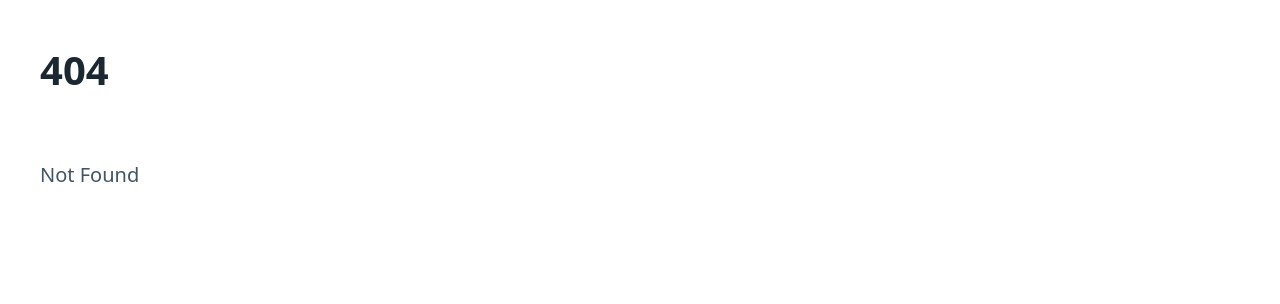
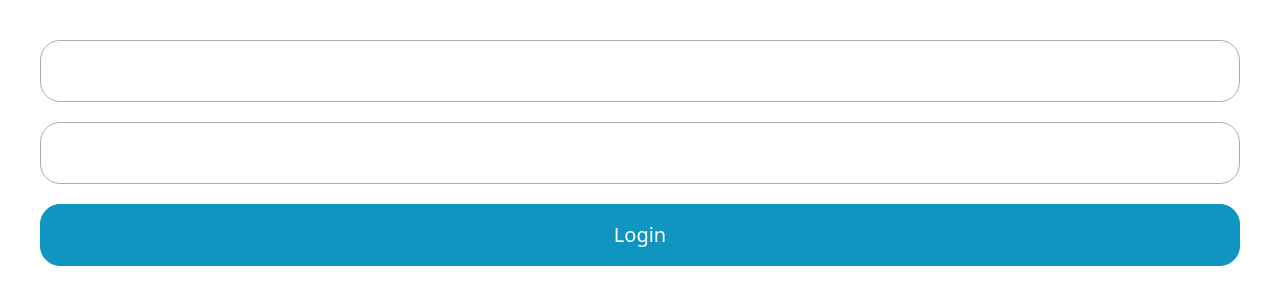
Before and after one commit to pillzu/svelte-demo, a SvelteKit app: page /login in a window 1280 px wide. Before the commit this address had no page. Shown: the top 304 px of the page. Built offline with nearby package versions, Linux system fonts and the light colour scheme.

Commit message:
basic way for form authentication

```diff
--- /dev/null
+++ b/src/routes/login/+page.server.ts
@@ -0,0 +1,31 @@
+import { fail, type Actions, redirect } from "@sveltejs/kit";
+
+export const actions:Actions = {
+  default: async ({request}) => {
+    const formData = await request.formData()
+
+    const user = String(formData.get('user'))
+    const password = String(formData.get('password'))
+
+
+    const errors: Record<string, unknown> = {}
+
+    if (!user || typeof user !== 'string') {
+      errors.user = "required"
+    }
+
+    if (!password || typeof password !== 'string') {
+      errors.password = 'required'
+    }
+
+    if (Object.keys(errors).length > 0) {
+      const data = {
+        data: Object.fromEntries(formData),
+        errors,
+      }
+      return fail(400, data)
+    }
+
+    throw redirect(303, '/todos')
+  }
+}
--- /dev/null
+++ b/src/routes/login/+page.svelte
@@ -0,0 +1,24 @@
+<script lang="ts">
+	import { enhance } from '$app/forms'
+	import type { ActionData } from './$types'
+
+	export let form: ActionData
+</script>
+
+<form method="POST" use:enhance>
+	<input type="text" name="user" value={form?.data?.user ?? ''} />
+	{#if form?.errors?.user}
+		<p class="error">Name is required</p>
+	{/if}
+	<input type="password" name="password" />
+	{#if form?.errors?.password}
+		<p class="error">Password is required</p>
+	{/if}
+	<button type="submit">Login</button>
+</form>
+
+<style>
+	.error {
+		color: tomato;
+	}
+</style>
```
